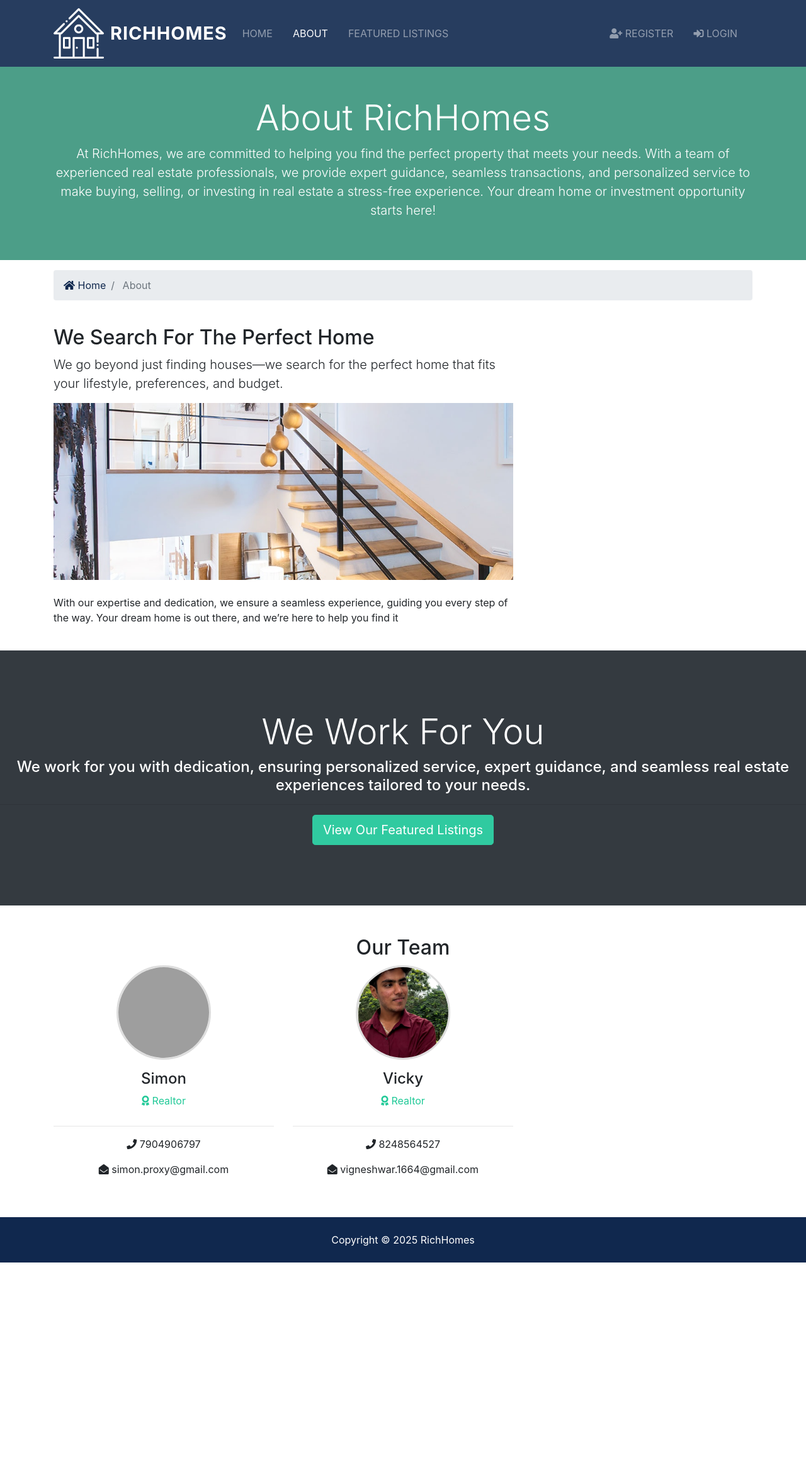
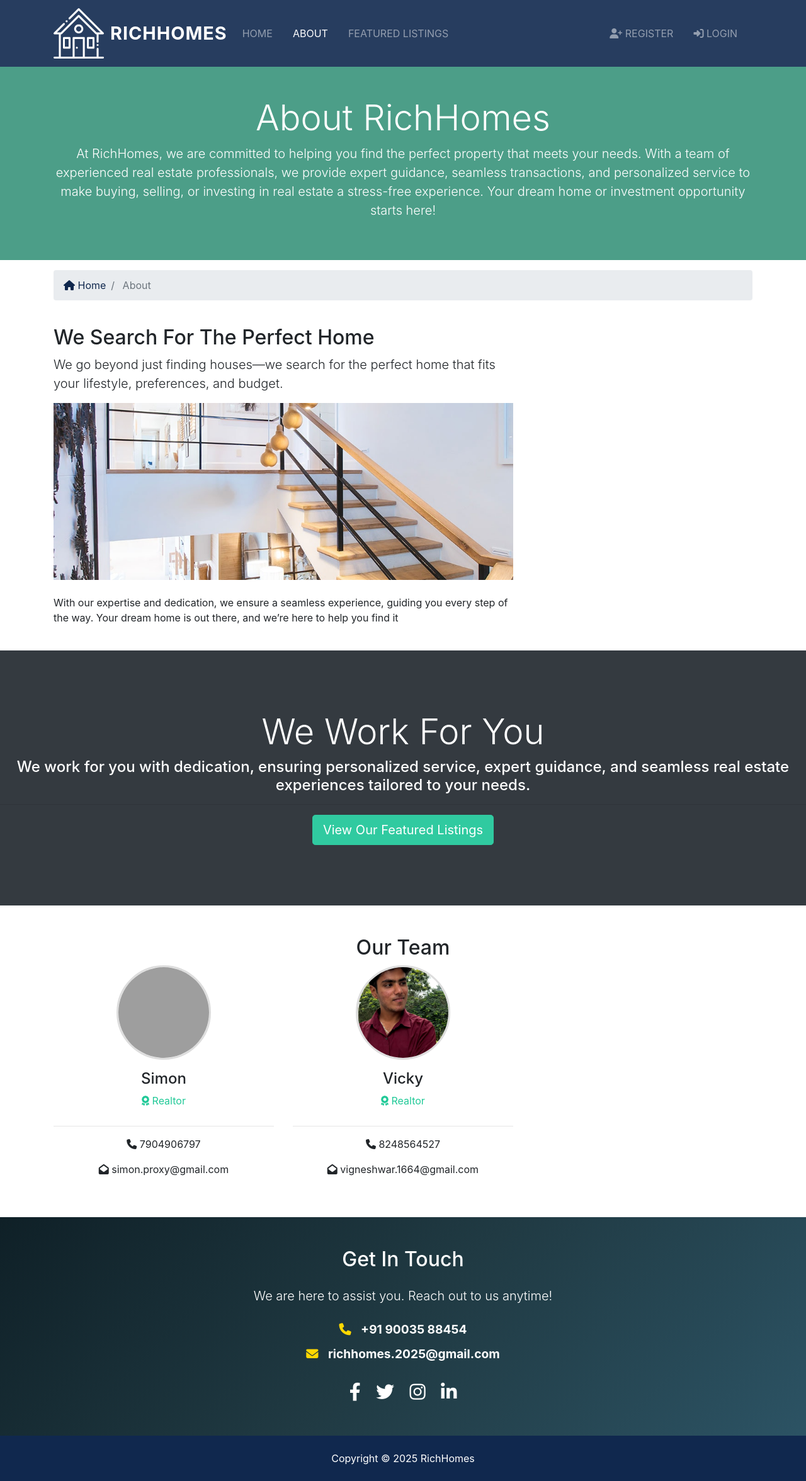
Before and after one commit to Roshan0909/Real-Estate-Web-App, a Django app: page /about in a window 1280 px wide. Shown: the whole page at 63% size. Before the commit the page ends 2005 px from the top, so only its background shows below. Run offline with Django 3.2, Linux system fonts and the light colour scheme; data comes from the database, SQL or seed files in the repository; both versions use the stored data as it was after the commit; some libraries are stand-ins or nearby versions; grey boxes are pictures that could not be loaded.

Commit message:
Add new contact section and social media icons to about page; enhance index page with fade-in effects and improved styling

```diff
--- a/templates/pages/about.html
+++ b/templates/pages/about.html
@@ -7,6 +7,8 @@
 {% block content %}
 
 <head>
+  <link rel="stylesheet" href="https://cdnjs.cloudflare.com/ajax/libs/font-awesome/6.4.2/css/all.min.css">
+
   <style>
     .card-img-top {
       width: 100% !important;
@@ -34,6 +36,63 @@
       /* Maintains perfect circular shape */
       border: 3px solid #ddd !important;
       /* Optional: Adds a light border */
+    }
+
+    /* Contact details styling */
+    .contact-item {
+      font-size: 1.2rem;
+      margin: 10px 0;
+      transition: transform 0.3s ease-in-out;
+    }
+
+    .contact-item i {
+      margin-right: 10px;
+      color: #FFD700;
+    }
+
+    .contact-item a {
+      text-decoration: none;
+      color: white;
+      font-weight: bold;
+      transition: color 0.3s ease-in-out;
+    }
+
+    .contact-item:hover {
+      transform: scale(1.1);
+    }
+
+    .contact-item a:hover {
+      color: #FFD700;
+    }
+
+    /* Social Media Icons Styling */
+    .social-icon {
+      display: inline-block;
+      margin: 0 10px;
+      font-size: 1.8rem;
+      color: white;
+      transition: transform 0.3s ease-in-out, color 0.3s ease-in-out;
+    }
+
+    .social-icon:hover {
+      transform: scale(1.2);
+    }
+
+    /* Hover Effects with Brand Colors */
+    .facebook:hover {
+      color: #1877F2;
+    }
+
+    .twitter:hover {
+      color: #1DA1F2;
+    }
+
+    .instagram:hover {
+      color: #E4405F;
+    }
+
+    .linkedin:hover {
+      color: #0077B5;
     }
   </style>
 </head>
@@ -135,5 +194,27 @@
     </div>
   </div>
 </section>
+<section id="contact" class="py-5 text-white" style="background: linear-gradient(135deg, #0f2027, #203a43, #2c5364);">
+  <div class="container text-center">
+    <h2 class="mb-4">Get In Touch</h2>
+    <p class="lead">We are here to assist you. Reach out to us anytime!</p>
+
+    <div class="mt-4">
+      <p class="contact-item">
+        <i class="fa-solid fa-phone"></i> <a href="tel:+919003588454">+91 90035 88454</a>
+      </p>
+      <p class="contact-item">
+        <i class="fa-solid fa-envelope"></i> <a href="mailto:richhomes.2025@gmail.com">richhomes.2025@gmail.com</a>
+      </p>
+    </div>
+
+    <div class="mt-4">
+      <a href="your-facebook-link" class="social-icon facebook"><i class="fab fa-facebook-f"></i></a>
+      <a href="your-twitter-link" class="social-icon twitter"><i class="fab fa-twitter"></i></a>
+      <a href="your-instagram-link" class="social-icon instagram"><i class="fab fa-instagram"></i></a>
+      <a href="your-linkedin-link" class="social-icon linkedin"><i class="fab fa-linkedin-in"></i></a>
+    </div>
+  </div>
+</section>
 
 {% endblock %}
```
Also changed, not shown: templates/listings/listings.html (+90 -17 lines), templates/pages/index.html (+64 -31 lines), db.sqlite3, media/photos/2025/03/16/home-1_ZAOWdkV.jpg (added), media/photos/2025/03/16/home-inside-3_9TewQ2m.jpg (added), media/photos/2025/03/16/home-inside-4.jpg (added).
